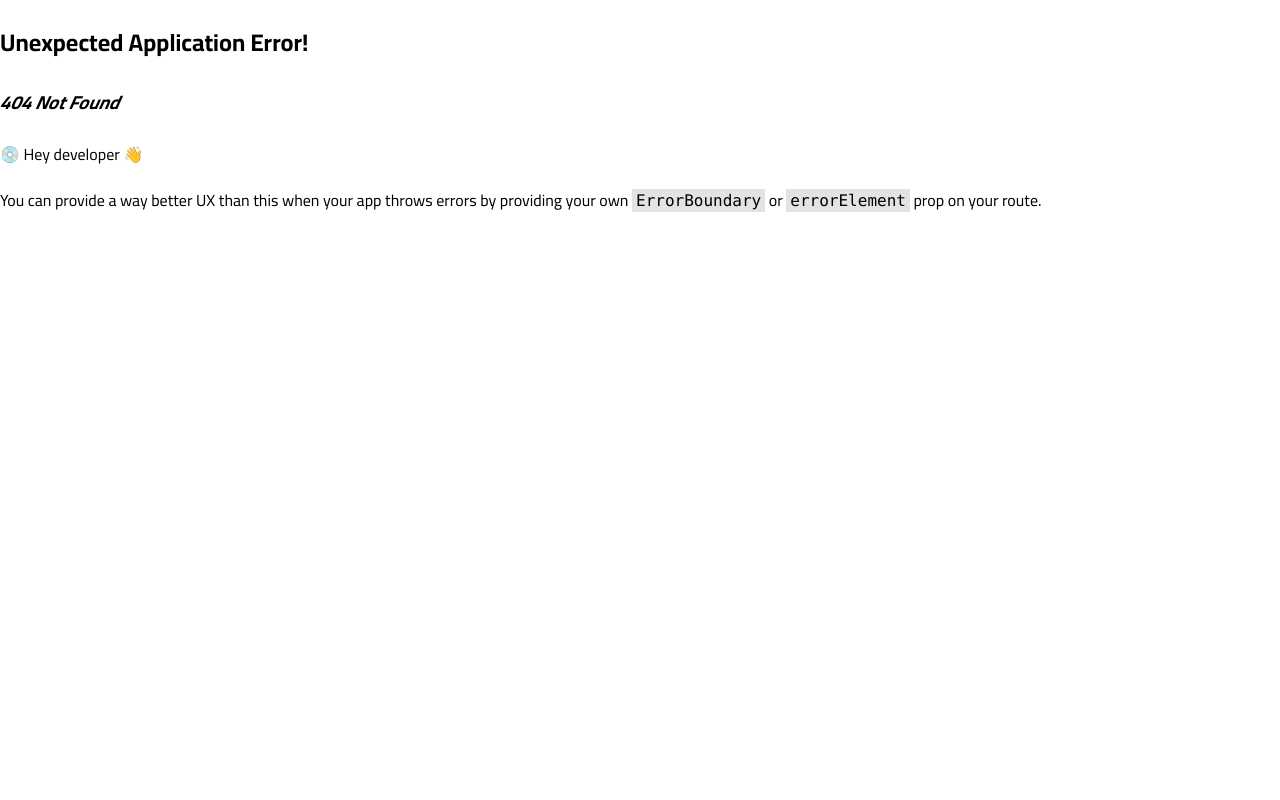
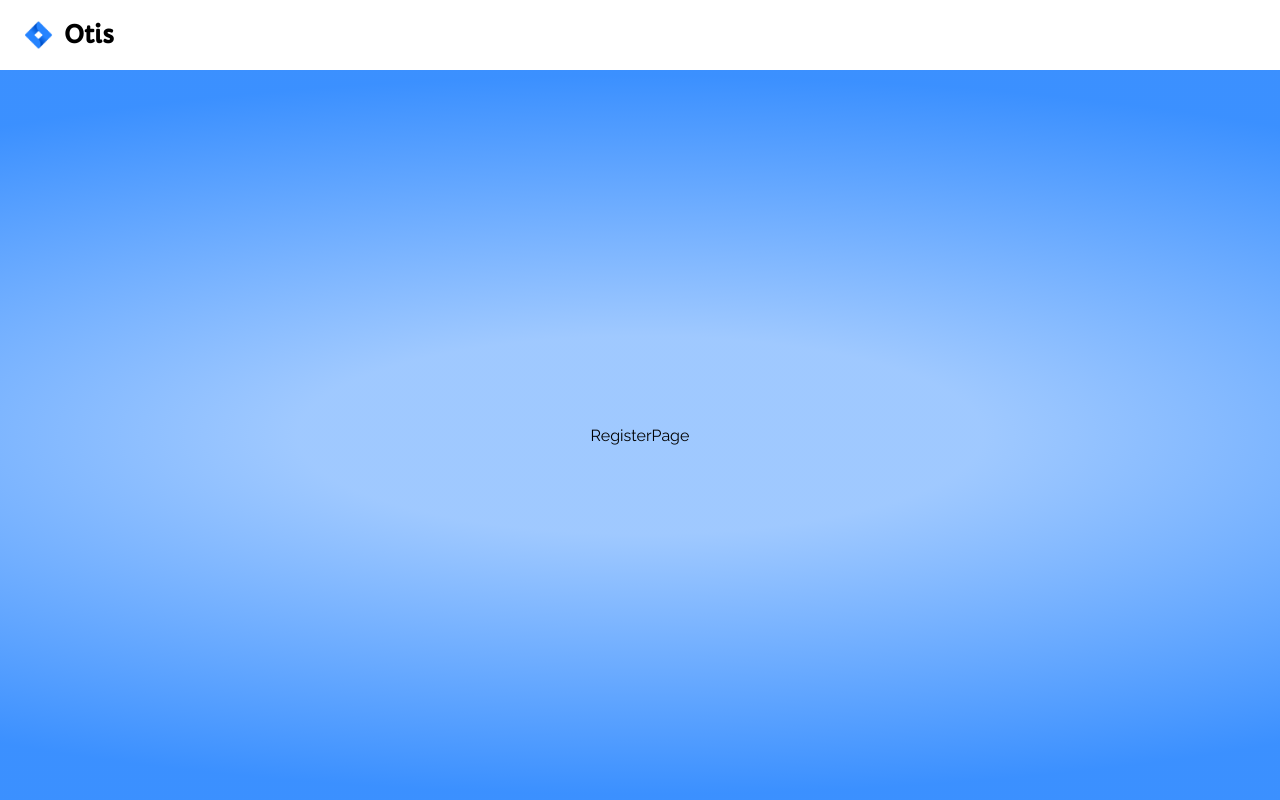
Before and after one commit to unsw-cse-comp3900-9900-23T2/capstone-project-3900w14aotis, a React (Create React App) app in the folder frontend/: page /register in a window 1280 px wide. Before the commit this address had no page. Built offline with nearby package versions, Linux system fonts and the light colour scheme.

Commit message:
feat-frontend: implement logo and app name text

```diff
--- a/frontend/src/App.js
+++ b/frontend/src/App.js
@@ -12,6 +12,7 @@ import RootLayout from "./layouts/RootLayout";
 import AuthLayout from "./layouts/AuthLayout";
 import AppLayout from "./layouts/AppLayout";
 import LoginPage from "./authentication/LoginPage";
+import RegisterPage from "./authentication/RegisterPage";
 
 const router = createBrowserRouter(
   createRoutesFromElements(
@@ -19,6 +20,7 @@ const router = createBrowserRouter(
       <Route path="/" element={<AuthLayout />}>
         <Route index element={<Navigate to="/login" />} />
         <Route path="login" element={<LoginPage />} />
+        <Route path="register" element={<RegisterPage />} />
       </Route>
       <Route element={<AppLayout />}></Route>
     </Route>
--- /dev/null
+++ b/frontend/src/authentication/RegisterPage.jsx
@@ -0,0 +1,9 @@
+import React from 'react'
+
+function RegisterPage() {
+  return (
+    <div>RegisterPage</div>
+  )
+}
+
+export default RegisterPage
--- a/frontend/src/components/Navbar.jsx
+++ b/frontend/src/components/Navbar.jsx
@@ -1,14 +1,20 @@
 import React from "react";
 import { Box } from "@mui/material";
-
+import styles from './styles/Navbar.module.css'
 const Navbar = () => {
   const navbarContainerSx = {
     height: "70px",
     backgroundColor: "white",
+    display: "flex",
+    alignItems: "center"
   };
   return (
     <>
-      <Box sx={navbarContainerSx}>NAVBAR</Box>
+      <Box sx={navbarContainerSx}>
+        <img className={styles.logo} src="/Jira-Emblem.png" alt="Otis logo"/>
+        <h2>Otis</h2>
+      </Box>
+
     </>
   );
 };
--- /dev/null
+++ b/frontend/src/components/styles/Navbar.module.css
@@ -0,0 +1,5 @@
+.logo {
+    height: auto;
+    width: 4%;
+    margin-left: 1%;
+}
--- a/frontend/src/index.css
+++ b/frontend/src/index.css
@@ -13,12 +13,27 @@
   src: url("./fonts/raleway/Raleway-VariableFont_wght.ttf");
 }
 
+@font-face {
+  font-family: "ralewaySemiBold";
+  src: url("./fonts/raleway/Raleway-SemiBold.ttf");
+}
+
+@font-face {
+  font-family: "ralewayBold";
+  src: url("./fonts/raleway/Raleway-Bold.ttf");
+}
+
+@font-face {
+  font-family: "ralewayMedium";
+  src: url("./fonts/raleway/Raleway-Medium.ttf");
+}
+
 body {
   margin: 0;
   /* font-family: -apple-system, BlinkMacSystemFont, 'Segoe UI', 'Roboto', 'Oxygen',
     'Ubuntu', 'Cantarell', 'Fira Sans', 'Droid Sans', 'Helvetica Neue',
     sans-serif; */
-  font-family: "Cairo";
+  font-family: "raleway", "capriola", "cairo";
 
   -webkit-font-smoothing: antialiased;
   -moz-osx-font-smoothing: grayscale;
@@ -28,3 +43,15 @@ code {
   font-family: source-code-pro, Menlo, Monaco, Consolas, "Courier New",
     monospace;
 }
+
+/* Login/Register titles etc... subtitles (doing, todo) */
+h1,
+h3 {
+  font-family: "raleway";
+}
+
+/* Otis title, buttons */
+h2,
+h4 {
+  font-family: "capriola";
+}
```
Also changed, not shown: frontend/public/Jira-Emblem.png (added).
